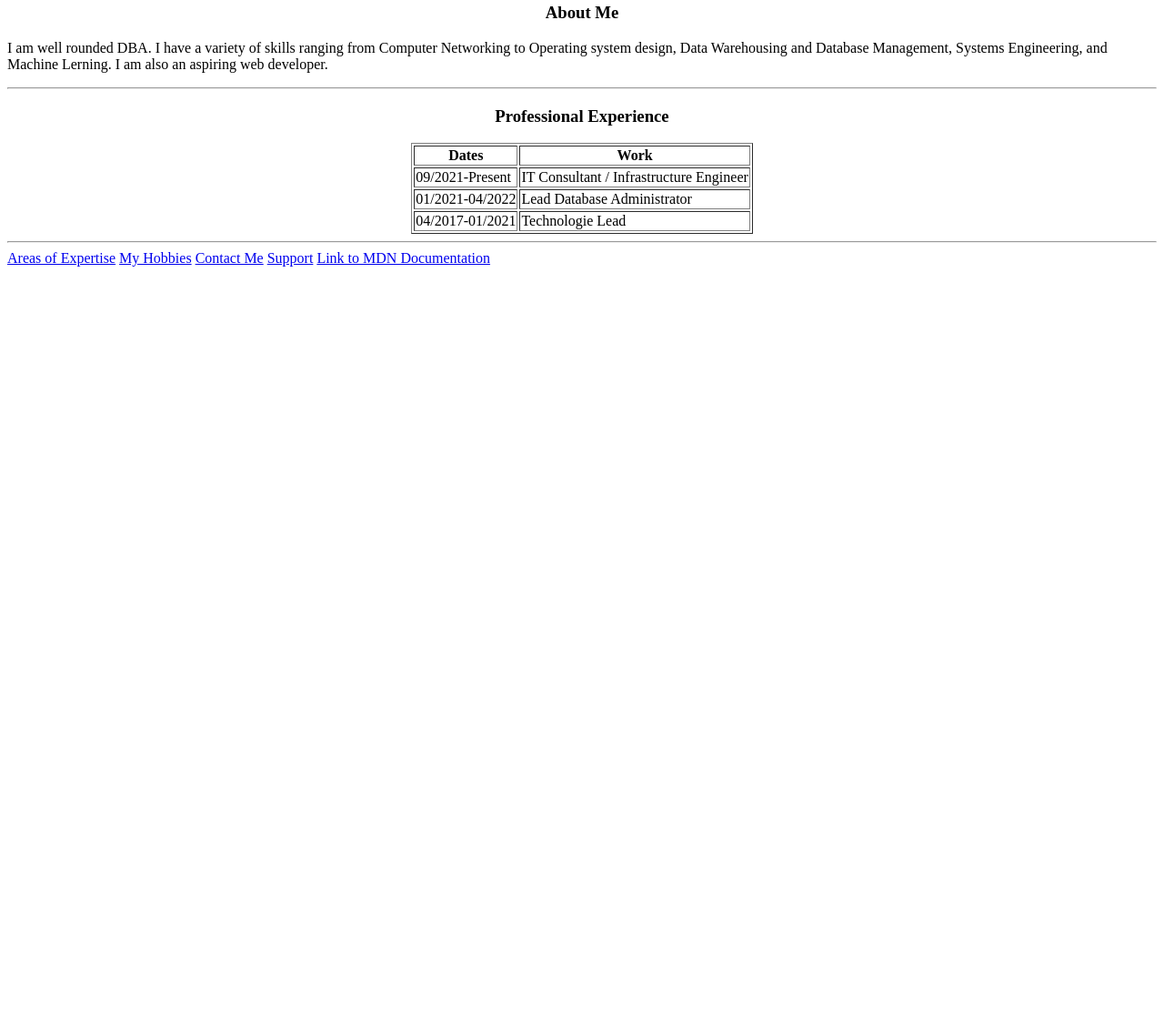
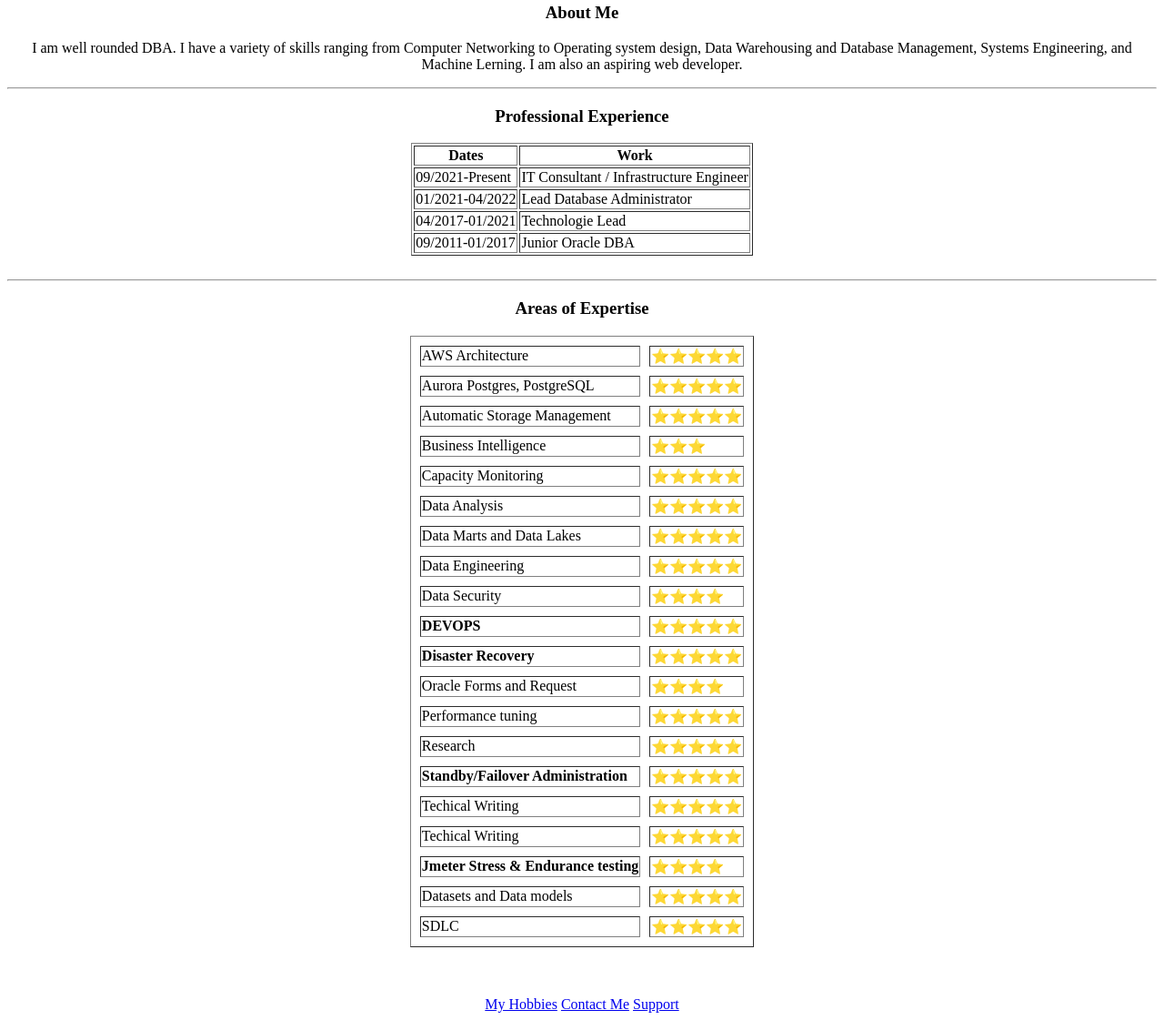
Before and after one commit to BrightCodes4realz/BA-CV, a plain HTML site: page index.html in a window 1280 px wide. Shown: the part 745-1866 px from the top of the page at 91% size. Before the commit the page ends 1046 px from the top, so only its background shows below. Drawn offline with Linux system fonts and the light colour scheme.

Commit message:
modified index.html

```diff
--- a/index.html
+++ b/index.html
@@ -13,22 +13,16 @@
     <h2> Interactive resume</h2>
     <br />
     <br />
-  </center>
-  <center>
     <h1> Profile</h1>
     <p><em><i>Founder of </em><strong>Litanryan Technologies Inc.</strong></i></p>
     <hr />
     <br />
+
+    <img src="images/bee.jpg" alt="Bright's Picture"></td>
+    <h3>About Me</h3>
+    <p>I am well rounded DBA. I have a variety of skills ranging from Computer Networking to Operating system design, Data Warehousing and Database Management, Systems Engineering, and Machine Lerning. I am also an aspiring web developer.</p>
+    <hr />
   </center>
-  <center>
-    <img src="images/bee.jpg" alt="Bright's Picture"> </td>
-    <h3>About Me</h3>
-  </center>
-
-
-  <p>I am well rounded DBA. I have a variety of skills ranging from Computer Networking to Operating system design, Data Warehousing and Database Management, Systems Engineering, and Machine Lerning. I am also an aspiring web developer.</p>
-  <hr />
-
   <center>
     <h3><strong>Professional Experience</strong></h3>
     <table border="1" <thead>
@@ -48,19 +42,114 @@
           <td>04/2017-01/2021</td>
           <td>Technologie Lead</td>
         </tr>
+        <tr>
+          <td>09/2011-01/2017</td>
+          <td>Junior Oracle DBA</td>
+        </tr>
       </tbody>
       <thead>
         <!--usually not used, same with tbody -->
       </thead>
     </table>
+  </center><br />
+  <hr />
+
+
+  <center>
+    <h3><strong>Areas of Expertise</strong></h3>
+    <table border="1" cellspacing="10" </table> <!--<colgroup span="1"></colgroup>-->
+      <tr>
+        <td>AWS Architecture</td>
+        <td>⭐⭐⭐⭐⭐</td>
+      </tr>
+      <tr>
+        <td>Aurora Postgres, PostgreSQL</td>
+        <td>⭐⭐⭐⭐⭐</td>
+      </tr>
+      <tr>
+        <td>Automatic Storage Management</td>
+        <td>⭐⭐⭐⭐⭐</td>
+      </tr>
+      <tr>
+        <td>Business Intelligence</td>
+        <td>⭐⭐⭐</td>
+      </tr>
+      <tr>
+        <td>Capacity Monitoring</td>
+        <td>⭐⭐⭐⭐⭐</td>
+      </tr>
+      <tr>
+        <td>Data Analysis</td>
+        <td>⭐⭐⭐⭐⭐</td>
+      </tr>
+      <tr>
+        <td>Data Marts and Data Lakes</td>
+        <td>⭐⭐⭐⭐⭐</td>
+      </tr>
+      <tr>
+        <td>Data Engineering</td>
+        <td>⭐⭐⭐⭐⭐</td>
+      </tr>
+      <tr>
+        <td>Data Security</td>
+        <td>⭐⭐⭐⭐</td>
+      </tr>
+      <tr>
+        <td><strong>DEVOPS</strong></td>
+        <td>⭐⭐⭐⭐⭐</td>
+      </tr>
+      <tr>
+        <td><strong>Disaster Recovery</strong></td>
+        <td>⭐⭐⭐⭐⭐</td>
+      </tr>
+      <tr>
+        <td>Oracle Forms and Request</td>
+        <td>⭐⭐⭐⭐</td>
+      </tr>
+      <tr>
+        <td>Performance tuning</td>
+        <td>⭐⭐⭐⭐⭐</td>
+      </tr>
+      <tr>
+        <td>Research</td>
+        <td>⭐⭐⭐⭐⭐</td>
+      </tr>
+      <tr>
+        <td><strong>Standby/Failover Administration</strong></td>
+        <td>⭐⭐⭐⭐⭐</td>
+      </tr>
+      <tr>
+        <td>Techical Writing</td>
+        <td>⭐⭐⭐⭐⭐</td>
+      </tr>
+      <tr>
+        <td>Techical Writing</td>
+        <td>⭐⭐⭐⭐⭐</td>
+      </tr>
+      <tr>
+        <td><strong>Jmeter Stress & Endurance testing</strong></td>
+        <td>⭐⭐⭐⭐</td>
+      </tr>
+      <tr>
+        <td>Datasets and Data models</td>
+        <td>⭐⭐⭐⭐⭐</td>
+      </tr>
+      <tr>
+        <td>SDLC</td>
+        <td>⭐⭐⭐⭐⭐</td>
+      </tr>
+    </table>
   </center>
+  <br />
+  <br />
+  <br />
 
-  <hr />
-  <a href="/Users/weshgawd/Desktop/Web Development/HTML Personal Site/AreasOfExpertise.html"> Areas of Expertise</a>
-  <a href="Myhobbies.html">My Hobbies</a>
-  <a href="ContactMe.html">Contact Me</a>
-  <a href="Support.html">Support</a>
-  <a href="https://developer.mozilla.org/en-US/docs/Web/HTML">Link to MDN Documentation</a>
+  <center>
+    <a href="Myhobbies.html">My Hobbies</a>
+    <a href="ContactMe.html">Contact Me</a>
+    <a href="Support.html">Support</a>
+    <!--<a href="https://developer.mozilla.org/en-US/docs/Web/HTML">Link to MDN Documentation</a>-->
+  </center>
 
 
 
```
